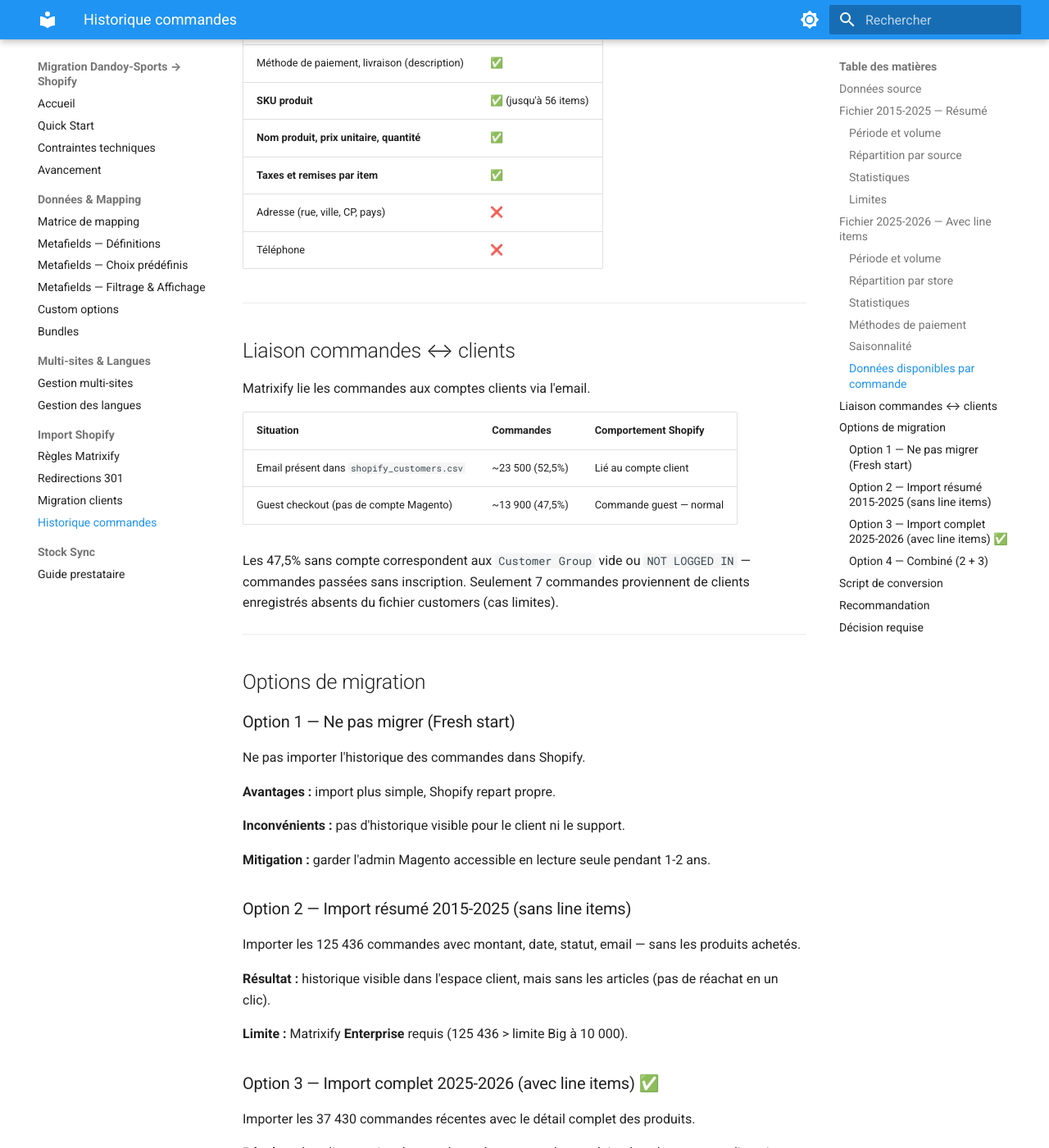
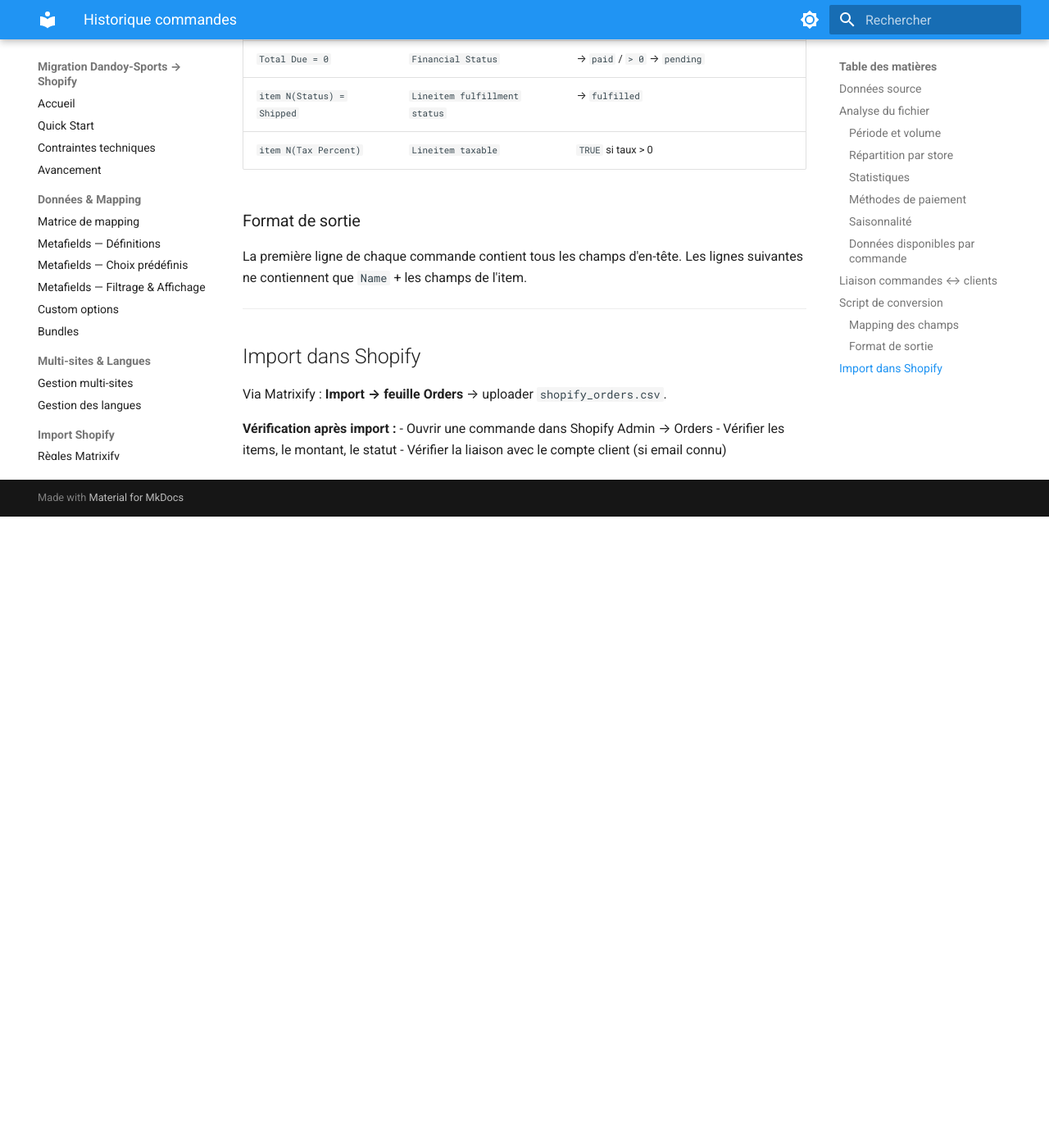
Before and after one commit to Webdigitales/dandoy-migration-2026, an MkDocs documentation site: the page built from 05_DOCS/import/orders.md, in a window 1280 px wide and 1400 px high, scrolled down 3677 px. Shown: the whole window at 82% size. Built offline with MkDocs 1.6.1 and Material for MkDocs 9.7.7, drawn with Linux system fonts in a browser that asks for light colours; after the commit the page ends 4307 px from its top, so only the background shows below that; some of the changed text lies outside the part shown.

Commit message:
Remove export-orders.csv references, keep only 2025-2026 orders
- orders.md: rewritten for single source (37 430 orders with line items)
- contraintes-techniques.md: update order volume 125 436 → 37 430
- avancement.md + avancement_migration.md: orders marked as done
- CLAUDE.md: remove export-orders.csv from file tree

Co-Authored-By: Claude Sonnet 4.6 <noreply@anthropic.com>

```diff
--- a/05_DOCS/avancement.md
+++ b/05_DOCS/avancement.md
@@ -180,7 +180,7 @@ Importer via Matrixify dans l'ordre inverse :
 | Configuration metafields (choix prédéfinis) | Moyenne | Documenté — post-import |
 | Configuration Search & Discovery (filtres) | Moyenne | Documenté — post-import |
 | Migration clients | ~~À évaluer~~ | **Fait** — 41 020 clients dédupliqués (`shopify_customers.csv`) |
-| Migration commandes | À évaluer | Export disponible (125 436) — format résumé, sans line items |
+| Migration commandes | ~~À évaluer~~ | **Fait** — `shopify_orders.csv` prêt (37 430 commandes 2025-2026 avec line items) |
 | Plan Matrixify | ~~À évaluer~~ | **Enterprise ($200/mois)** recommandé pour 1 mois |
 | Pages CMS Magento | Basse | Non commencé |
 | Thème Shopify + branding Butterfly | Hors périmètre data | — |
--- a/05_DOCS/import/orders.md
+++ b/05_DOCS/import/orders.md
@@ -6,44 +6,11 @@
 
 | Fichier | Lignes | Contenu |
 |---|---|---|
-| `export-orders.csv` | 125 436 | Commandes 2015-2025 — résumé sans détail produits |
-| `export_order_all_2025_2026.csv` | 37 430 | Commandes 2025-2026 — **avec line items** (SKU, prix, qté) |
+| `export_order_all_2025_2026.csv` | 37 430 | Commandes jan 2025–juin 2026 avec line items (SKU, prix, qté) |
 
 ---
 
-## Fichier 2015-2025 — Résumé
-
-### Période et volume
-
-Août 2015 → Septembre 2025 — **10 ans d'historique**.
-
-### Répartition par source
-
-| Purchase Point | Commandes |
-|---|---|
-| Dandoy WW (anglais) | 32 858 |
-| Dandoy EU (français) | 31 560 |
-| Butterfly BE (français) | 20 959 |
-| Dandoy EU (néerlandais) | 15 648 |
-| Butterfly NL | 12 829 |
-| Dandoy EU (anglais) | 7 319 |
-| Butterfly BE (néerlandais) | 3 870 |
-
-### Statistiques
-
-| Donnée | Valeur |
-|---|---|
-| CA total | 83,8 M€ |
-| Panier moyen | 668 € |
-| Statut Complete | 125 129 (99,8%) |
-
-### Limites
-
-Export de type **résumé** — ne contient pas le détail des produits achetés (SKU, quantités, prix unitaires).
-
----
-
-## Fichier 2025-2026 — Avec line items
+## Analyse du fichier
 
 ### Période et volume
 
@@ -88,12 +55,7 @@ Export de type **résumé** — ne contient pas le détail des produits achetés
 
 ### Saisonnalité
 
-| Mois | Commandes |
-|---|---|
-| Novembre 2025 | 3 963 (pic Black Friday) |
-| Décembre 2025 | 3 198 (Noël) |
-| Janvier 2025/2026 | ~2 500 |
-| Juillet (creux) | 1 452 |
+Pic en **novembre-décembre** (Black Friday + Noël) : 3 963 + 3 198 commandes. Creux en juillet (1 452).
 
 ### Données disponibles par commande
 
@@ -120,47 +82,8 @@ Matrixify lie les commandes aux comptes clients via l'email.
 | Email présent dans `shopify_customers.csv` | ~23 500 (52,5%) | Lié au compte client |
 | Guest checkout (pas de compte Magento) | ~13 900 (47,5%) | Commande guest — normal |
 
-Les 47,5% sans compte correspondent aux `Customer Group` vide ou `NOT LOGGED IN` — commandes passées sans inscription.
+Les 47,5% sans compte correspondent aux commandes passées sans inscription (`NOT LOGGED IN`).
 Seulement 7 commandes proviennent de clients enregistrés absents du fichier customers (cas limites).
-
----
-
-## Options de migration
-
-### Option 1 — Ne pas migrer (Fresh start)
-
-Ne pas importer l'historique des commandes dans Shopify.
-
-**Avantages :** import plus simple, Shopify repart propre.
-
-**Inconvénients :** pas d'historique visible pour le client ni le support.
-
-**Mitigation :** garder l'admin Magento accessible en lecture seule pendant 1-2 ans.
-
-### Option 2 — Import résumé 2015-2025 (sans line items)
-
-Importer les 125 436 commandes avec montant, date, statut, email — sans les produits achetés.
-
-**Résultat :** historique visible dans l'espace client, mais sans les articles (pas de réachat en un clic).
-
-**Limite :** Matrixify **Enterprise** requis (125 436 > limite Big à 10 000).
-
-### Option 3 — Import complet 2025-2026 (avec line items) ✅
-
-Importer les 37 430 commandes récentes avec le détail complet des produits.
-
-**Résultat :** les clients voient leurs achats récents avec les produits dans leur espace client.
-Le support peut identifier ce qui a été acheté.
-
-**Limite :** adresses de livraison non disponibles dans l'export.
-Les 18 mois couvrent l'essentiel des commandes en cours de garantie ou de SAV.
-
-**Script :** `magento_to_shopify_orders.py` → `shopify_orders.csv` (99 821 lignes).
-
-### Option 4 — Combiné (2 + 3)
-
-Importer d'abord le résumé 2015-2025 (Option 2), puis le détail 2025-2026 (Option 3).
-Les deux exports couvrent des périodes différentes — pas de doublon à condition de filtrer.
 
 ---
 
@@ -172,6 +95,10 @@ python3 02_ANALYSIS_AND_MAPPING/SCRIPTS/magento_to_shopify_orders.py
 
 Inclus dans `regenerate_all.sh` (étape 5/7).
 
+Sortie : `04_SHOPIFY_IMPORTS/shopify_orders.csv` — **99 821 lignes** (format long Matrixify, 1 ligne par item).
+
+### Mapping des champs
+
 | Champ Magento | Champ Shopify (Matrixify) | Traitement |
 |---|---|---|
 | `Increment Id` | `Name` | Tel quel (`WEB2-0125-4250`) |
@@ -182,24 +109,18 @@ Inclus dans `regenerate_all.sh` (étape 5/7).
 | `item N(Status) = Shipped` | `Lineitem fulfillment status` | → `fulfilled` |
 | `item N(Tax Percent)` | `Lineitem taxable` | `TRUE` si taux > 0 |
 
-Format de sortie : **1 ligne par line item** (format long Matrixify).
+### Format de sortie
+
 La première ligne de chaque commande contient tous les champs d'en-tête.
 Les lignes suivantes ne contiennent que `Name` + les champs de l'item.
 
 ---
 
-## Recommandation
+## Import dans Shopify
 
-**Option 3 (import 2025-2026 avec line items)** — les 18 mois les plus utiles opérationnellement,
-avec les produits achetés visibles dans Shopify.
+Via Matrixify : **Import → feuille Orders** → uploader `shopify_orders.csv`.
 
-Conserver l'admin Magento en lecture seule pour l'historique antérieur à 2025.
-
----
-
-## Décision requise
-
-| Question | Options |
-|---|---|
-| Importer l'historique ? | Option 1 / 2 / 3 / 4 |
-| Garder Magento en lecture seule ? | Oui (recommandé) / Non |
+**Vérification après import :**
+- Ouvrir une commande dans Shopify Admin → Orders
+- Vérifier les items, le montant, le statut
+- Vérifier la liaison avec le compte client (si email connu)
```
Also changed, not shown: 02_ANALYSIS_AND_MAPPING/avancement_migration.md (+1 -1 lines), 05_DOCS/contraintes-techniques.md (+3 -3 lines), CLAUDE.md (+1 -2 lines).
